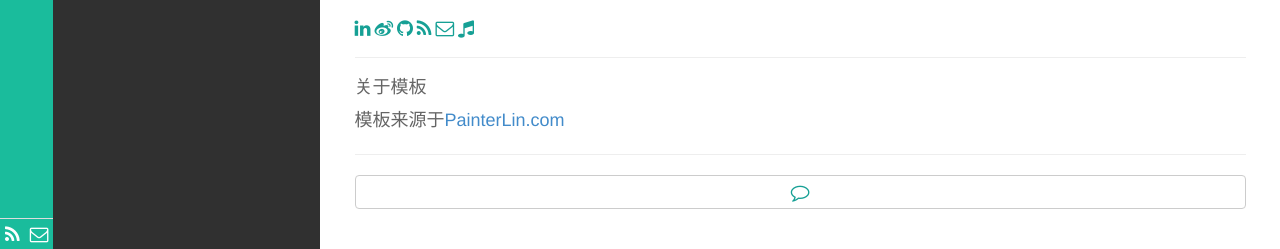
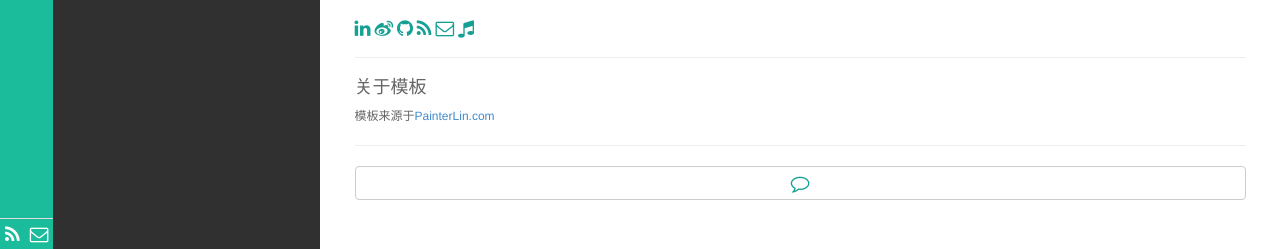
Before and after one commit to duyanghao/duyanghao.github.io, a Jekyll site: the page built from pages/about.html, in a window 1280 px wide. Shown: the part 1224-1473 px from the top of the page. Built offline with Jekyll 4.4.1, drawn with Linux system fonts in a browser that asks for light colours.

```diff
--- a/pages/about.html
+++ b/pages/about.html
@@ -33,4 +33,4 @@ titlename: 关于
 <hr>
 
 <h4>关于模板</h4>
-<p style=font-size:18px>模板来源于<a href="https://github.com/lay1010/lay1010.github.io">PainterLin.com</a></p>
+<p style=font-size:12px>模板来源于<a href="https://github.com/lay1010/lay1010.github.io">PainterLin.com</a></p>
```
